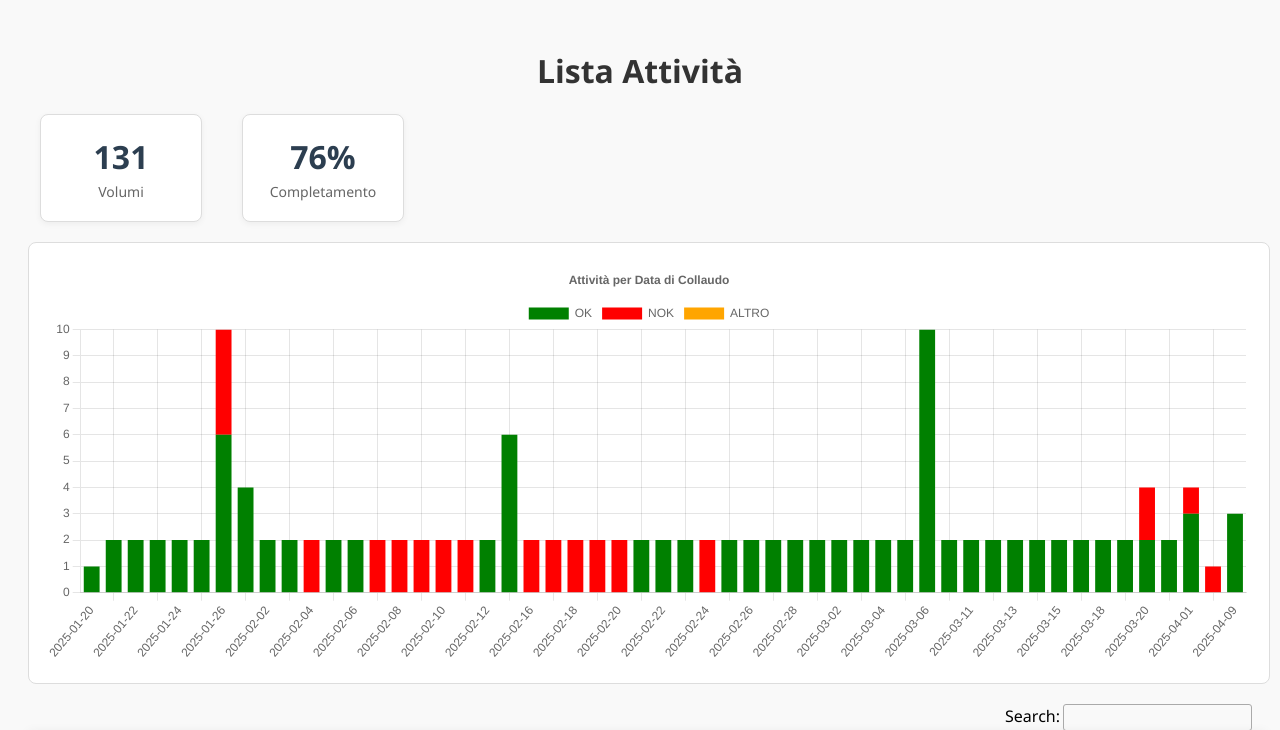
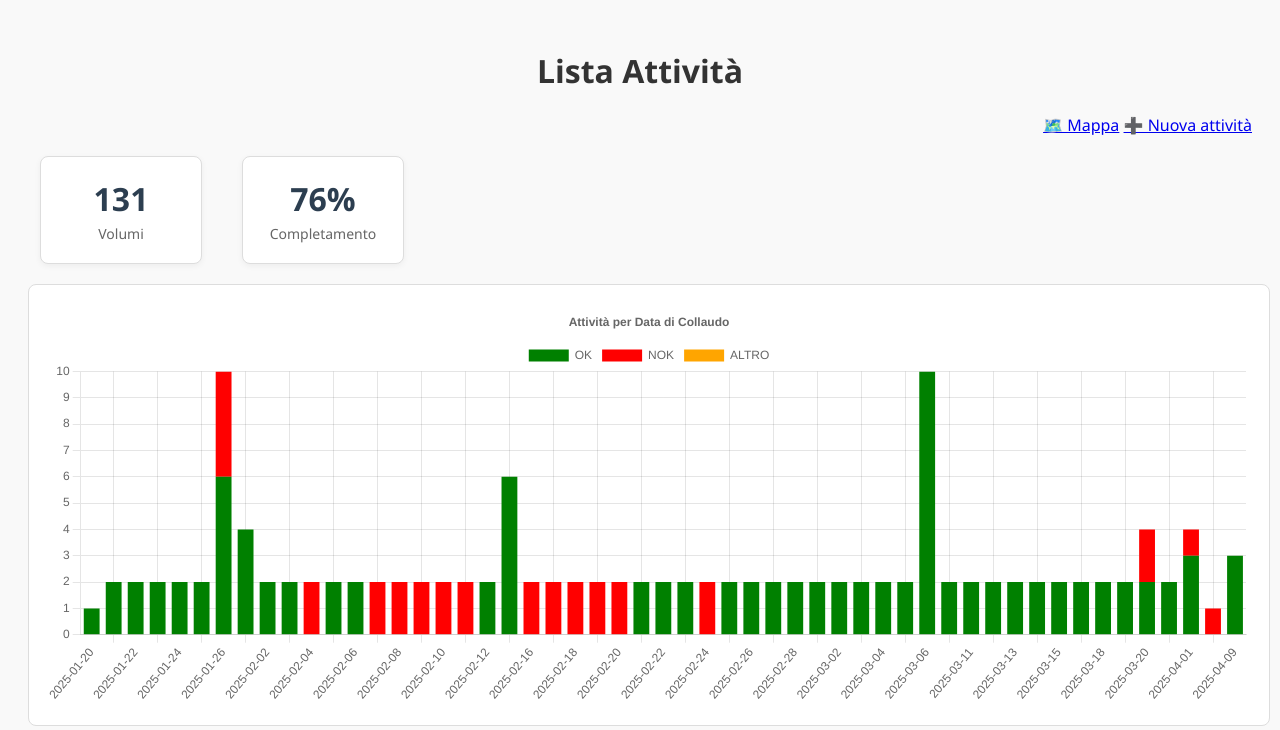
Before and after one commit to roberto-grillo/rollouttool, a Flask app: page /attivita in a window 1280 px wide. Shown: the top 730 px of the page. Run offline with Flask 3, Linux system fonts and the light colour scheme; data comes from the database, SQL or seed files in the repository; some libraries are stand-ins or nearby versions.

Commit message:
Update attivita.html

```diff
--- a/templates/attivita.html
+++ b/templates/attivita.html
@@ -110,6 +110,11 @@
 </head>
 <body>
   <h1>Lista Attività</h1>
+
+  <div style="margin-bottom: 10px; text-align: right;">
+    <a href="/mappa" class="dt-button">🗺️ Mappa</a>
+    <a href="/attivita/0" class="dt-button">➕ Nuova attività</a>
+  </div>
 
   <div class="metrics">
     <div class="metric-box">
```
